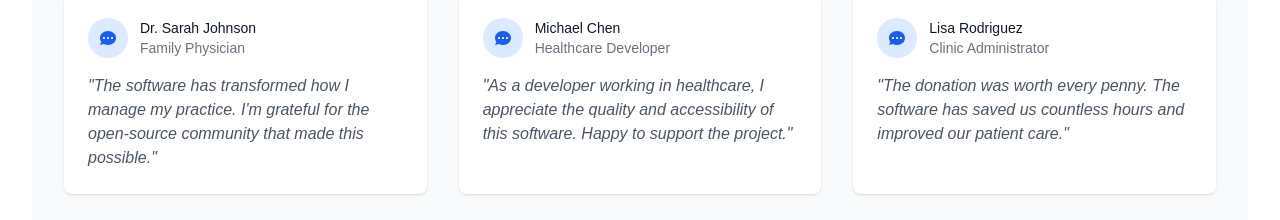
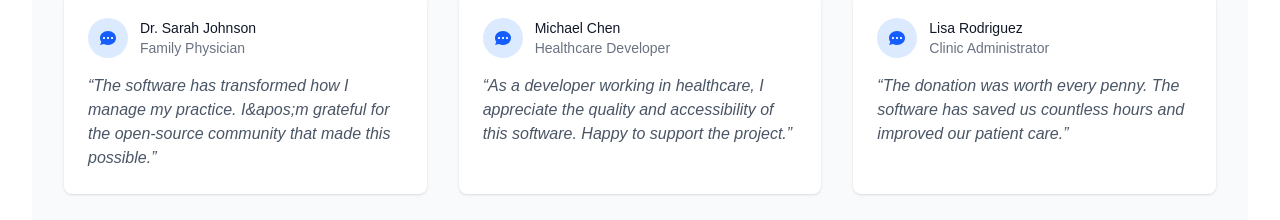
Before and after one commit to stoiccapital/tailmates_5, a Next.js app: page /donate in a window 1280 px wide. Shown: the part 1162-1382 px from the top of the page. Built offline with nearby package versions, Linux system fonts and the light colour scheme.

Commit message:
fix: escape apostrophes and quotes in donate page to resolve ESLint errors

```diff
--- a/src/app/donate/page.tsx
+++ b/src/app/donate/page.tsx
@@ -201,7 +201,7 @@ export default function Donate() {
               <div className="mt-8 bg-gray-50 rounded-lg p-6">
                 <h4 className="text-lg font-medium text-gray-900 mb-4">Transparency</h4>
                 <p className="text-gray-600 mb-4">
-                  We're committed to transparency in how we use your donations:
+                  We&apos;re committed to transparency in how we use your donations:
                 </p>
                 <div className="space-y-2 text-sm text-gray-600">
                   <div className="flex justify-between">
@@ -230,7 +230,7 @@ export default function Donate() {
               {
                 name: 'Dr. Sarah Johnson',
                 role: 'Family Physician',
-                quote: 'The software has transformed how I manage my practice. I\'m grateful for the open-source community that made this possible.'
+                quote: 'The software has transformed how I manage my practice. I&apos;m grateful for the open-source community that made this possible.'
               },
               {
                 name: 'Michael Chen',
@@ -255,7 +255,7 @@ export default function Donate() {
                     <p className="text-sm text-gray-500">{testimonial?.role || 'Supporter'}</p>
                   </div>
                 </div>
-                <p className="text-gray-600 italic">"{testimonial?.quote || 'Great software!'}"</p>
+                <p className="text-gray-600 italic">&ldquo;{testimonial?.quote || 'Great software!'}&rdquo;</p>
               </div>
             ))}
           </div>
```
